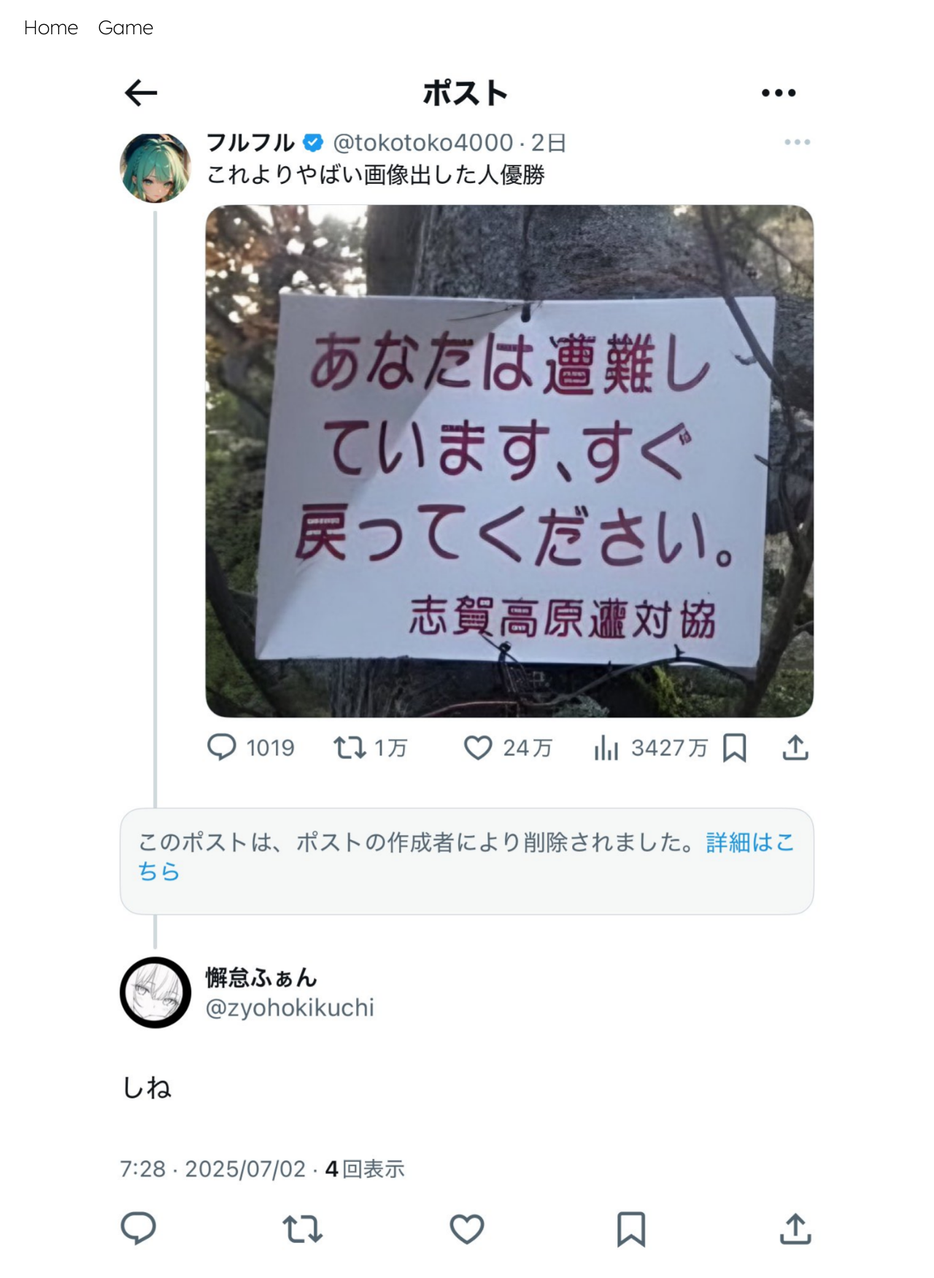
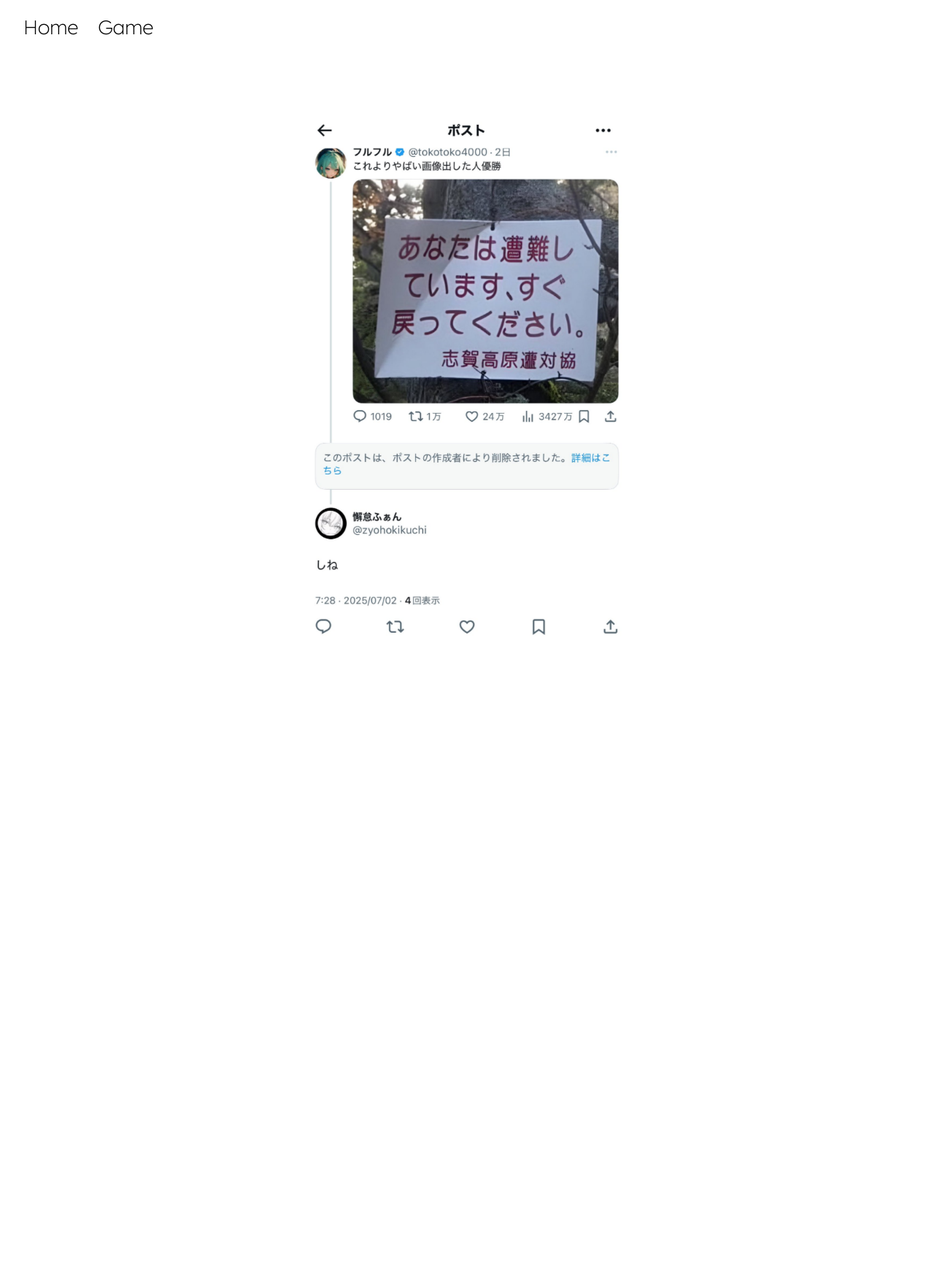
Before and after one commit to liruru/Runachas, a Jekyll site: the page built from index.html, in a window 1280 px wide. Shown: the whole page at 73% size. Built offline with Jekyll 4.4.1, drawn with Linux system fonts in a browser that asks for light colours; after the commit the page ends 971 px from its top, so only the background shows below that.

Commit message:
Update index.html
画像の大きさを変更

```diff
--- a/index.html
+++ b/index.html
@@ -4,5 +4,5 @@
 ---
 
 <div class="center fade">
-  <img src="{{ '/assets/images/shine.jpg' | relative_url }}" alt="Out of Context 懈怠ふぁん" style="max-width:80%; max-height:80%;">
+  <img src="{{ '/assets/images/shine.jpg' | relative_url }}" alt="Out of Context 懈怠ふぁん" style="max-width:80vw; max-height:80vh;">
 </div>
```
